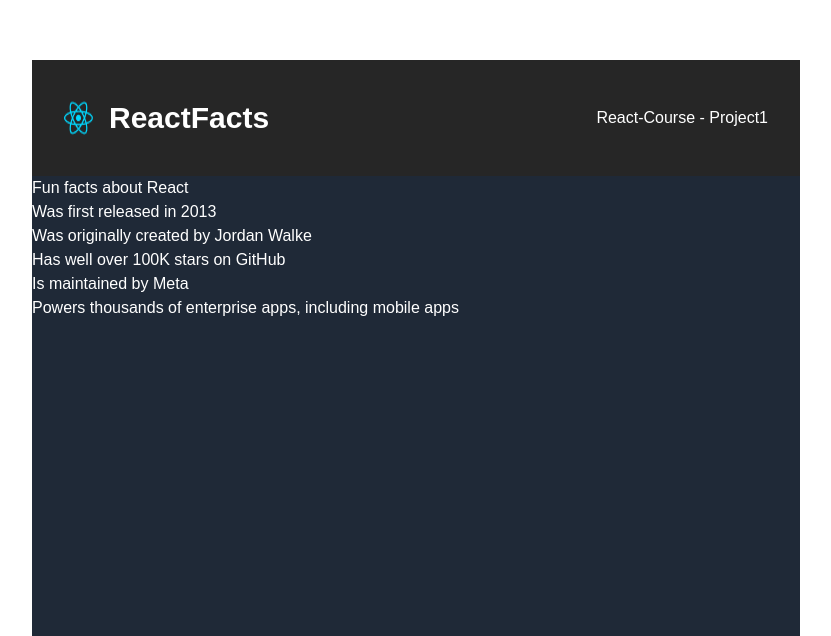
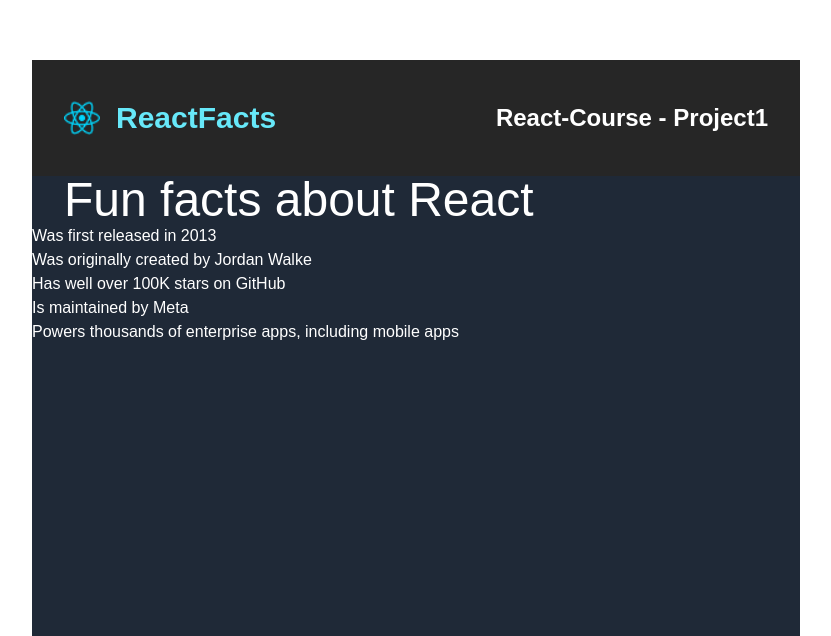
Before and after one commit to tuyishimejohnson/React_Practice, a React (Create React App) app: page / in a window 1280 px wide. Shown: the part 164-800 px from the top of the page, without its empty margins (224-1055 px from the left). Built offline with nearby package versions, Linux system fonts and the light colour scheme.

Commit message:
Added unordered list

```diff
--- a/src/navigation.jsx
+++ b/src/navigation.jsx
@@ -6,17 +6,17 @@
         <div className="bg-gray-800 w-[60%] m-auto text-white items-center h-screen my-56 rounded-xl">
           <div className='flex items-center justify-between px-8 py-10 bg-neutral-800'>
             <nav className="flex gap-4">
-            <img src={require('./reactjs-icon.png')} alt="" />
-              <h1 className='text-3xl font-bold'>ReactFacts</h1>
+            <img src={require('./reactjs-icon.png')} alt="" className='w-9'/>
+              <h1 className='text-3xl font-bold text-cyan-300'>ReactFacts</h1>
             </nav>
 
-            <h2>React-Course - Project1</h2>
+            <h2 className='text-2xl font-bold'>React-Course - Project1</h2>
           </div>
 
 
           <div className="body1">
-            <h1>Fun facts about React</h1>
-            <ul className="body">
+            <h1 className='text-5xl pl-8'>Fun facts about React</h1>
+            <ul className="">
               <li>Was first released in 2013</li>
 
               <li>Was originally created by Jordan Walke</li>
```
